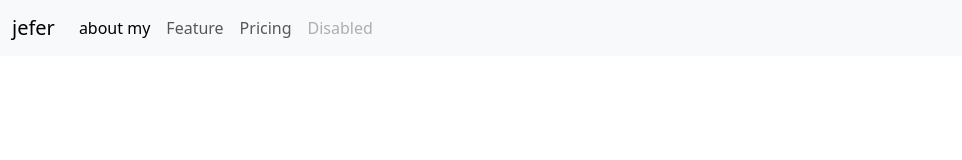
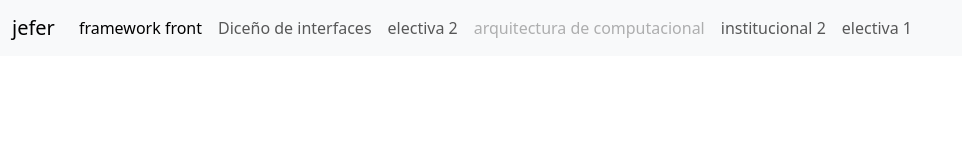
Before and after one commit to jefer02/ELECTIVA-1-GP, a plain HTML site: page index.html in a window 1280 px wide. Shown: the whole page, without its empty margins (0-962 px from the left). Drawn offline with nearby package versions, Linux system fonts and the light colour scheme.

Commit message:
fix html

```diff
--- a/index.html
+++ b/index.html
@@ -16,16 +16,23 @@
     <div class="collapse navbar-collapse" id="navbarNav">
       <ul class="navbar-nav">
         <li class="nav-item">
-          <a class="nav-link active" aria-current="page" href="#">about my </a>
+          <a class="nav-link active" aria-current="page" href="#">framework front</a>
         </li>
         <li class="nav-item">
-          <a class="nav-link" href="#">Feature</a>
+          <a class="nav-link" href="#">Diceño de interfaces</a>
         </li>
         <li class="nav-item">
-          <a class="nav-link" href="#">Pricing</a>
+          <a class="nav-link" href="#">electiva 2</a>
         </li>
         <li class="nav-item">
-          <a class="nav-link disabled" aria-disabled="true">Disabled</a>
+          <a class="nav-link disabled" aria-disabled="true">arquitectura de computacional</a>
+        </li>
+        <li class="nav-item">
+          <a class="nav-link" href="#">institucional 2</a>
+          <li class="nav-item">
+          <a class="nav-link" href="#">electiva 1</a>
+          <li class="nav-item">
+          <a class="nav-link" href="#"></a>
         </li>
       </ul>
     </div>
```
